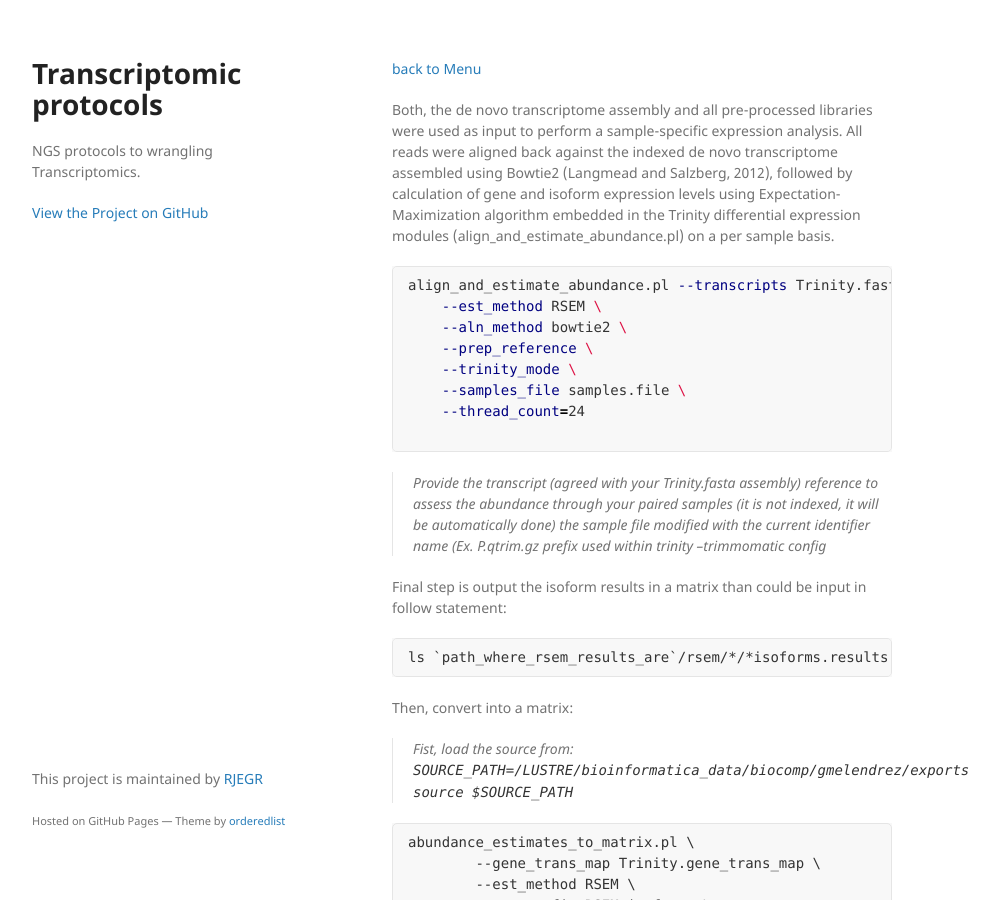
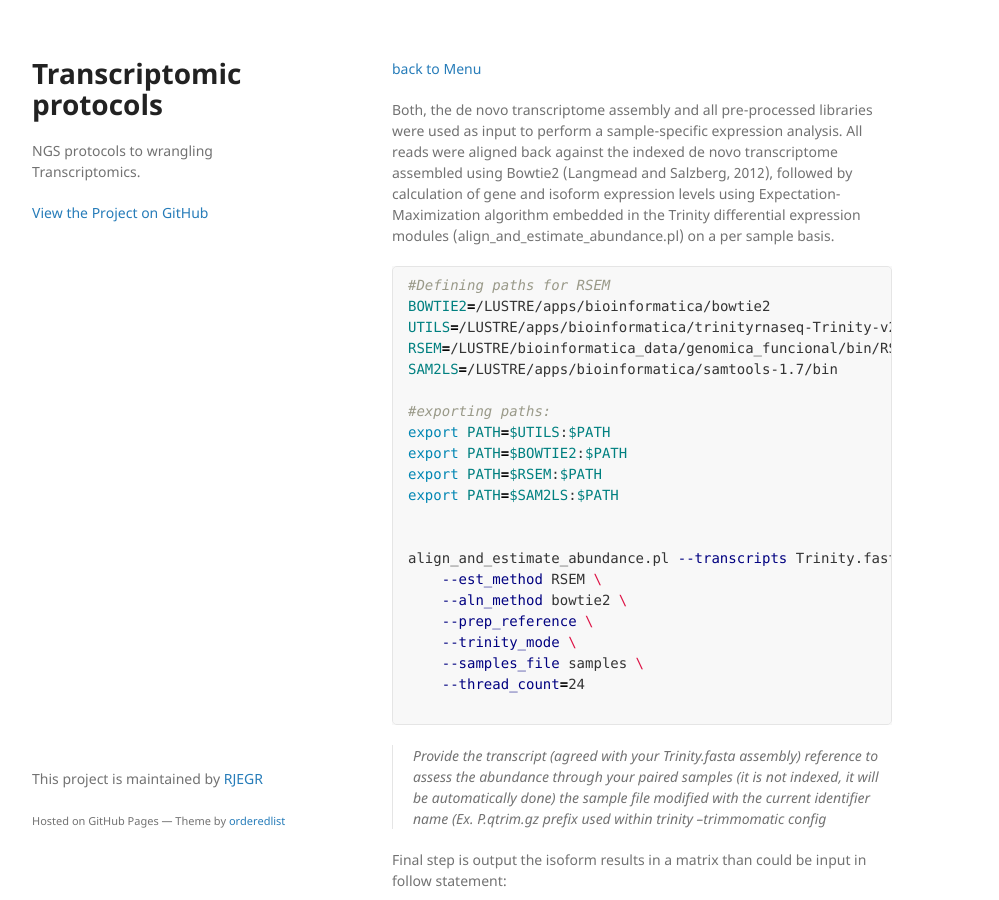
Before and after one commit to RJEGR/Transcriptomics, a Jekyll site: the page built from markdown/RSEM.md, in a window 1280 px wide and 900 px high. Shown: the whole window, without its empty margins (178-1177 px from the left). Built offline with Jekyll 4.4.1, drawn with Linux system fonts in a browser that asks for light colours.

Commit message:
add Paths
ok

````diff
--- a/markdown/RSEM.md
+++ b/markdown/RSEM.md
@@ -6,12 +6,25 @@ layout: default
 Both, the de novo transcriptome assembly and all pre-processed libraries were used as input to perform a sample-specific expression analysis. All reads were aligned back against the indexed de novo transcriptome assembled using Bowtie2 (Langmead and Salzberg, 2012), followed by calculation of gene and isoform expression levels using Expectation-Maximization algorithm embedded in the Trinity differential expression modules (align_and_estimate_abundance.pl) on a per sample basis.
 
 ```shell
-align_and_estimate_abundance.pl --transcripts Trinity.fasta --seqType fq  \
+#Defining paths for RSEM
+BOWTIE2=/LUSTRE/apps/bioinformatica/bowtie2
+UTILS=/LUSTRE/apps/bioinformatica/trinityrnaseq-Trinity-v2.5.1/util
+RSEM=/LUSTRE/bioinformatica_data/genomica_funcional/bin/RSEM
+SAM2LS=/LUSTRE/apps/bioinformatica/samtools-1.7/bin
+
+#exporting paths:
+export PATH=$UTILS:$PATH
+export PATH=$BOWTIE2:$PATH
+export PATH=$RSEM:$PATH
+export PATH=$SAM2LS:$PATH
+
+
+align_and_estimate_abundance.pl --transcripts Trinity.fasta --seqType fq \
     --est_method RSEM \
     --aln_method bowtie2 \
     --prep_reference \
     --trinity_mode \
-    --samples_file samples.file \
+    --samples_file samples \
     --thread_count=24
 
 ```
````
